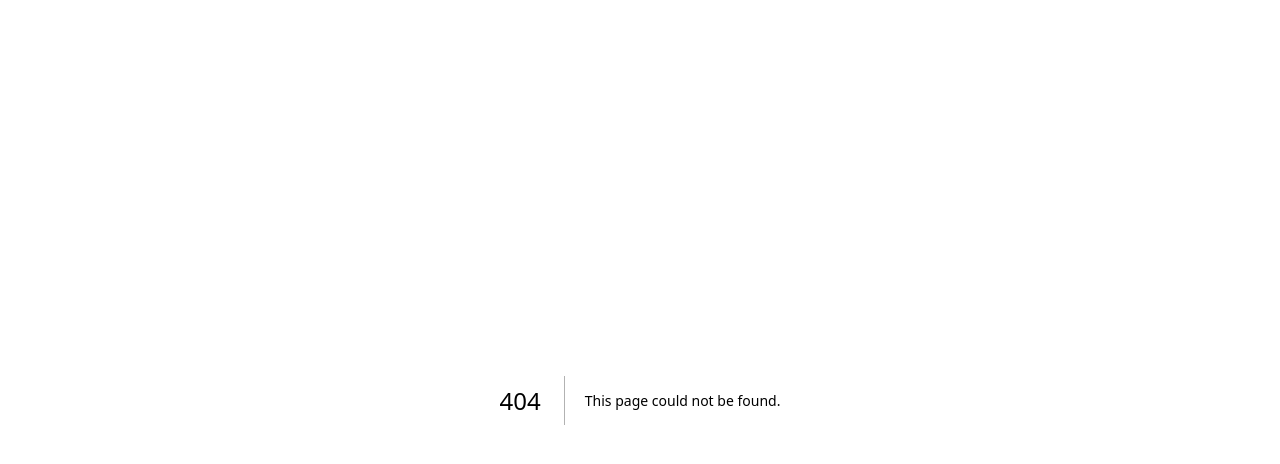
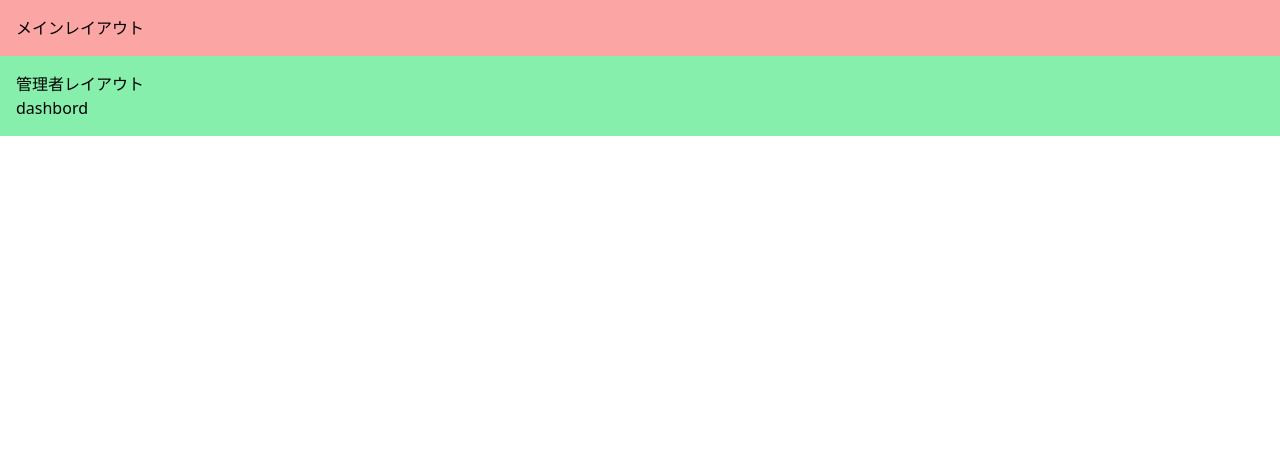
Before and after one commit to daichi0918/udemy_next_sample_ver14, a Next.js app: page /dashbord in a window 1280 px wide. Before the commit this address had no page. Shown: the top 464 px of the page. Built offline with nearby package versions, Linux system fonts and the light colour scheme.

Commit message:
finish:chap9

```diff
--- /dev/null
+++ b/src/app/(admin)/dashbord/layout.tsx
@@ -0,0 +1,16 @@
+import React from 'react'
+
+const AdminLayout = ({
+  children,
+}: Readonly<{
+  children: React.ReactNode;
+}>) => {
+  return (
+    <div className='bg-green-300 p-4'>
+      <div>管理者レイアウト</div>
+      {children}
+    </div>
+  )
+}
+
+export default AdminLayout
--- /dev/null
+++ b/src/app/(admin)/dashbord/page.tsx
@@ -0,0 +1,9 @@
+import React from 'react'
+
+const dashbord = () => {
+  return (
+    <div>dashbord</div>
+  )
+}
+
+export default dashbord
--- /dev/null
+++ b/src/app/(main)/task/layout.tsx
@@ -0,0 +1,16 @@
+import React from 'react'
+
+const TaskLayout = ({
+  children,
+}: Readonly<{
+  children: React.ReactNode;
+}>) => {
+  return (
+    <div className='bg-blue-300 p-4'>
+      <div>タスクレイアウト</div>
+      {children}
+    </div>
+  )
+}
+
+export default TaskLayout
--- a/src/app/layout.tsx
+++ b/src/app/layout.tsx
@@ -28,6 +28,9 @@ export default function RootLayout({
       <body
         className={`${geistSans.variable} ${geistMono.variable} antialiased`}
       >
+        <div className="bg-red-300 p-4">
+          メインレイアウト
+        </div>
         {children}
       </body>
     </html>
```
Also changed, not shown: src/app/(main)/page.tsx (renamed from src/app/page.tsx), src/app/(main)/task/edit/[id]/page.tsx (renamed from src/app/task/edit/[id]/page.tsx), src/app/(main)/task/edit/page.tsx (renamed from src/app/task/edit/page.tsx), src/app/(main)/task/page.tsx (renamed from src/app/task/page.tsx).
